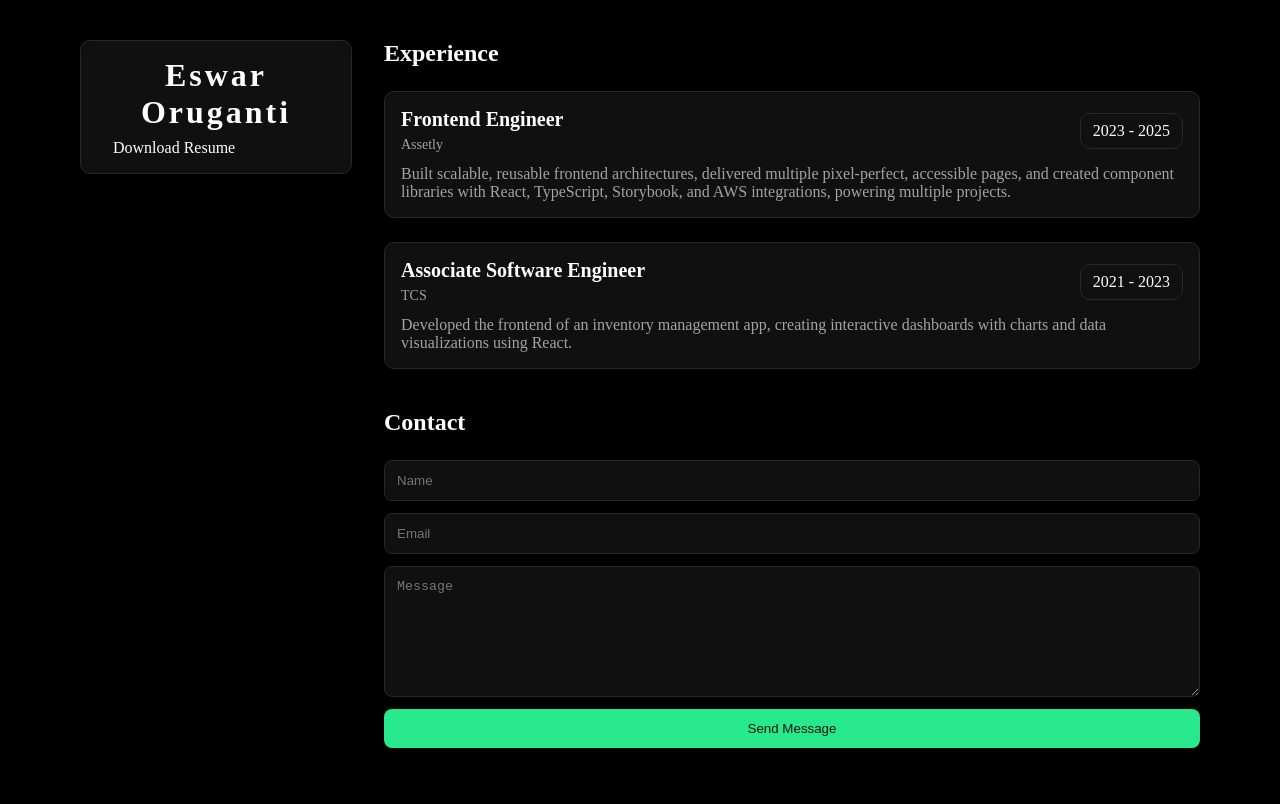
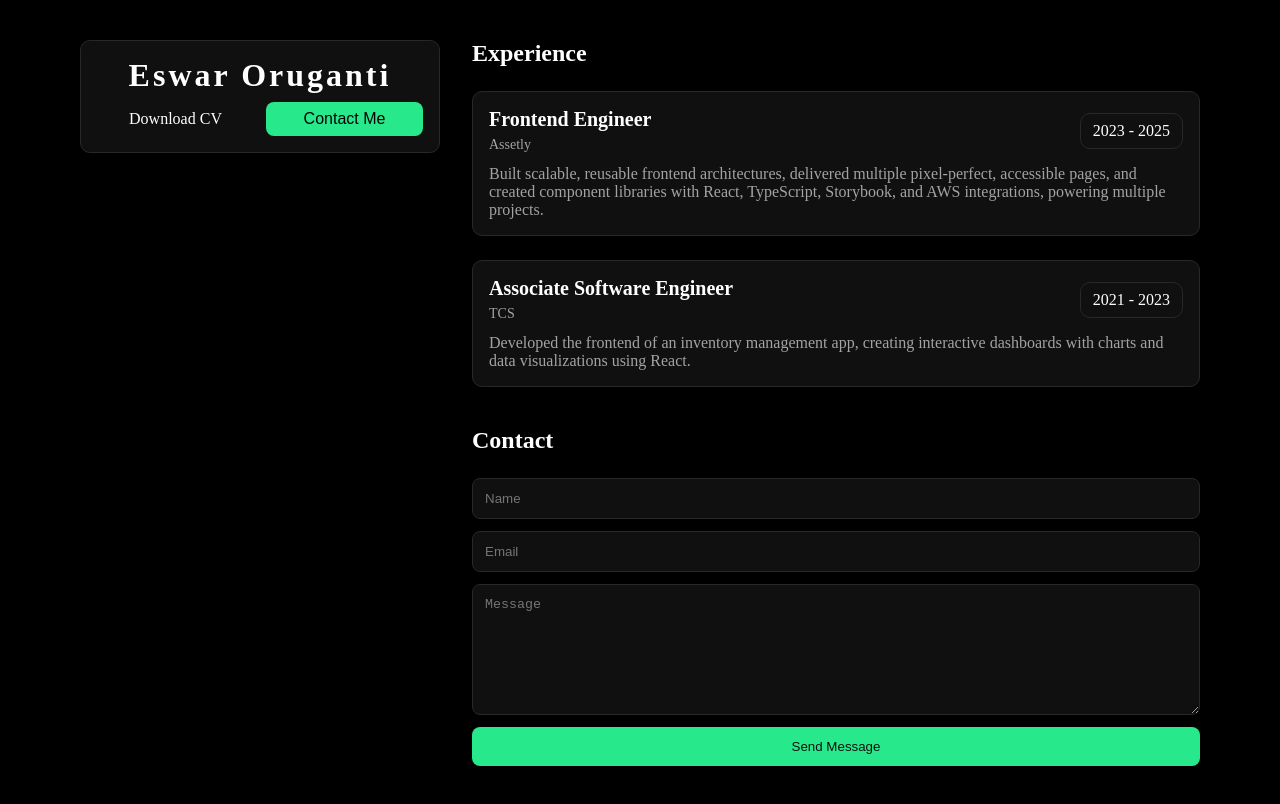
Before and after one commit to Eswar-Oruganti/my-resume, a React (Vite) app: page / in a window 1280 px wide. Built offline with nearby package versions, Linux system fonts and the light colour scheme.

Commit message:
feat: added framer motion slidein animation to cards

```diff
--- a/package.json
+++ b/package.json
@@ -10,6 +10,7 @@
     "preview": "vite preview"
   },
   "dependencies": {
+    "framer-motion": "^12.23.20",
     "react": "^19.1.1",
     "react-dom": "^19.1.1"
   },
--- a/src/App.css
+++ b/src/App.css
@@ -3,36 +3,6 @@
   display: grid;
   grid-template-columns: 1fr;
   gap: 40px;
-}
-
-.name {
-  text-align: center;
-  font-size: 32px;
-  font-weight: 700;
-  letter-spacing: 3px;
-  color: var(--color-text);
-  margin-bottom: 8px;
-}
-
-.downloadLink {
-  font-size: 16px;
-  text-decoration: none;
-  color: var(--color-text);
-  padding: 8px 16px;
-  background-color: rgba(var(--color-bg-secondary), 0.5);
-  border-radius: 8px;
-  border: 0;
-}
-
-.contactButton {
-  font-size: 16px;
-  padding: 8px 16px;
-  border-radius: 8px;
-  border: none;
-  outline: none;
-  cursor: pointer;
-  background-color: var(--color-accent);
-  color: var(--color-text-contrast);
 }
 
 .details > * + * {
@@ -41,7 +11,7 @@
 
 @media (min-width: 1080px) {
   .container {
-    grid-template-columns: 1fr 3fr;
+    grid-template-columns: 360px 1fr;
     padding: 40px 80px;
     gap: 32px;
   }
--- a/src/App.jsx
+++ b/src/App.jsx
@@ -1,26 +1,16 @@
 import "./App.css";
-import Card from "./components/Card";
 import Contact from "./components/Contact";
 import Experience from "./components/Experience";
+import ProfileCard from "./components/ProfileCard";
+import Slidein from "./components/SlideIn/Slidein";
 
 function App() {
-  const handleClick = () => {};
   return (
     <>
       <div className="container">
-        <div className="personal-details-card">
-          <Card>
-            <h1 className="name">Eswar Oruganti</h1>
-            <a
-              href="/Resume_Eswar_Oruganti.pdf"
-              download="Eswar_Oruganti_Resume"
-              className="downloadLink"
-            >
-              Download Resume
-            </a>
-            {/* <button className="contactButton">Contact Me</button> */}
-          </Card>
-        </div>
+        <Slidein>
+          <ProfileCard />
+        </Slidein>
         <div className="details">
           <Experience />
           <Contact />
--- a/src/components/Experience/index.jsx
+++ b/src/components/Experience/index.jsx
@@ -1,4 +1,5 @@
 import Card from "../Card";
+import SlideIn from "../SlideIn/Slidein";
 import styles from "./Experience.module.css";
 const experienceDetails = [
   {
@@ -37,6 +38,7 @@ export default function Experience() {
 const ExperienceCard = (props) => {
   const { startYear, endYear, description, company, title } = props;
   return (
+    <SlideIn>
       <Card>
         <div className={styles.cardHeader}>
           <div>
@@ -53,5 +55,6 @@ const ExperienceCard = (props) => {
           <p>{description}</p>
         </div>
       </Card>
+    </SlideIn>
   );
 };
--- /dev/null
+++ b/src/components/ProfileCard/ProfileCard.module.css
@@ -0,0 +1,42 @@
+.contactButton {
+  font-size: 16px;
+  padding: 8px 16px;
+  border-radius: 8px;
+  border: none;
+  outline: none;
+  cursor: pointer;
+  background-color: var(--color-accent);
+  color: var(--color-text-contrast);
+}
+
+.profileName {
+  text-align: center;
+  font-size: 32px;
+  font-weight: 700;
+  letter-spacing: 3px;
+  color: var(--color-text);
+  margin-bottom: 8px;
+}
+
+.profileFooter {
+  display: grid;
+  grid-template-columns: 1fr;
+  gap: 12px;
+}
+
+.downloadResumeLink {
+  font-size: 16px;
+  text-decoration: none;
+  text-align: center;
+  color: var(--color-text);
+  padding: 8px 16px;
+  background-color: rgba(var(--color-bg-secondary), 0.5);
+  border-radius: 8px;
+  border: 0;
+}
+
+@media (min-width: 480px) {
+  .profileFooter {
+    grid-template-columns: 1fr 1fr;
+  }
+}
--- /dev/null
+++ b/src/components/ProfileCard/index.jsx
@@ -0,0 +1,20 @@
+import Card from "../Card";
+import styles from "./ProfileCard.module.css";
+
+export default function ProfileCard() {
+  return (
+    <Card>
+      <h1 className={styles.profileName}>Eswar Oruganti</h1>
+      <div className={styles.profileFooter}>
+        <a
+          href="/Resume_Eswar_Oruganti.pdf"
+          download="Eswar_Oruganti_Resume"
+          className={styles.downloadResumeLink}
+        >
+          Download CV
+        </a>
+        <button className={styles.contactButton}>Contact Me</button>
+      </div>
+    </Card>
+  );
+}
--- /dev/null
+++ b/src/components/SlideIn/Slidein.jsx
@@ -0,0 +1,18 @@
+import { motion } from "framer-motion";
+
+export default function SlideIn({
+  children,
+  duration = 0.5,
+  distance = 20,
+  delay = 0,
+}) {
+  return (
+    <motion.div
+      initial={{ opacity: 0, y: distance }}
+      animate={{ opacity: 1, y: 0 }}
+      transition={{ duration, delay }}
+    >
+      {children}
+    </motion.div>
+  );
+}
```
Also changed, not shown: 1 other file (tests, documents, lock files or other folders). Lines whose indentation alone changed are shown as unchanged.
